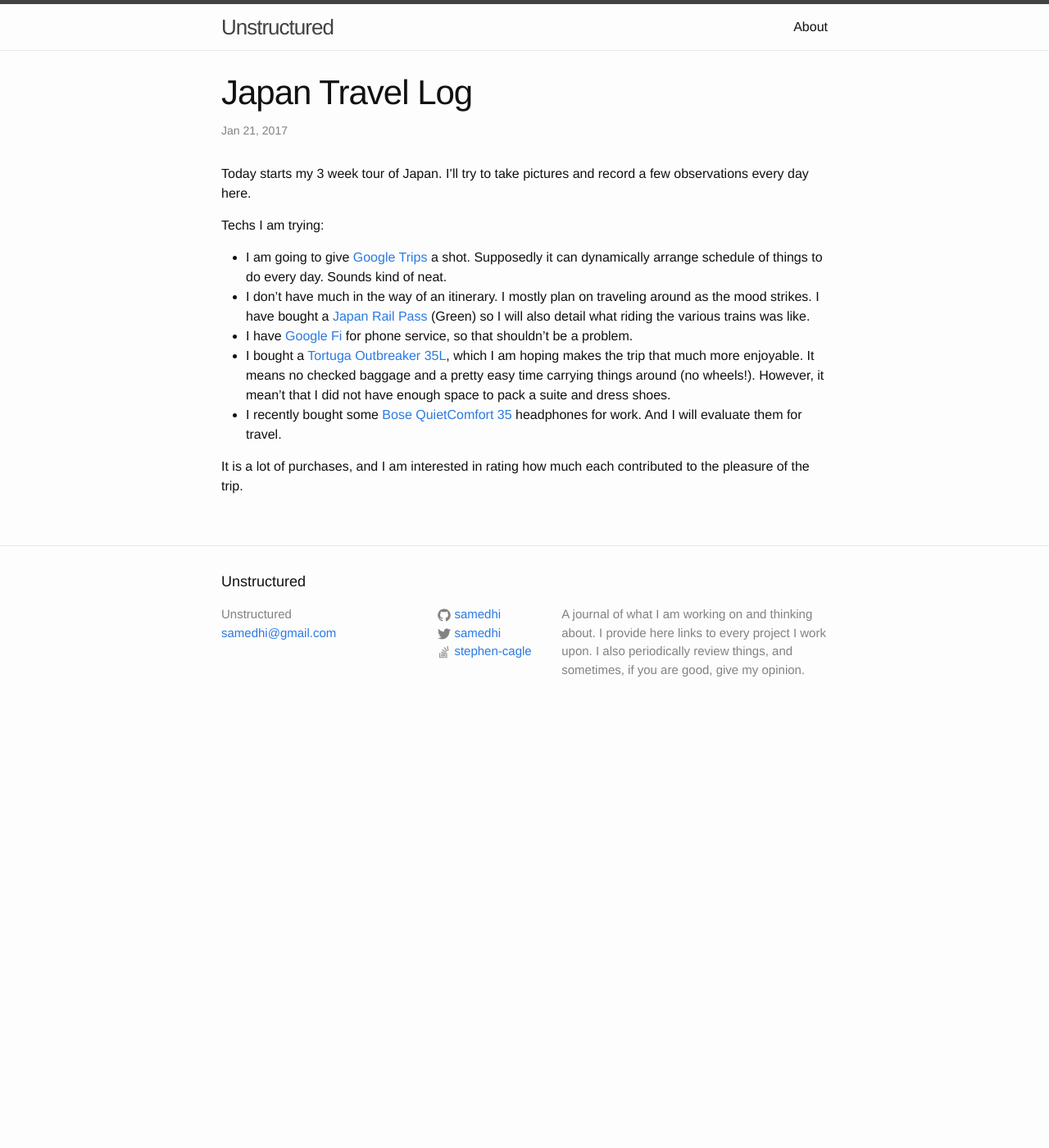
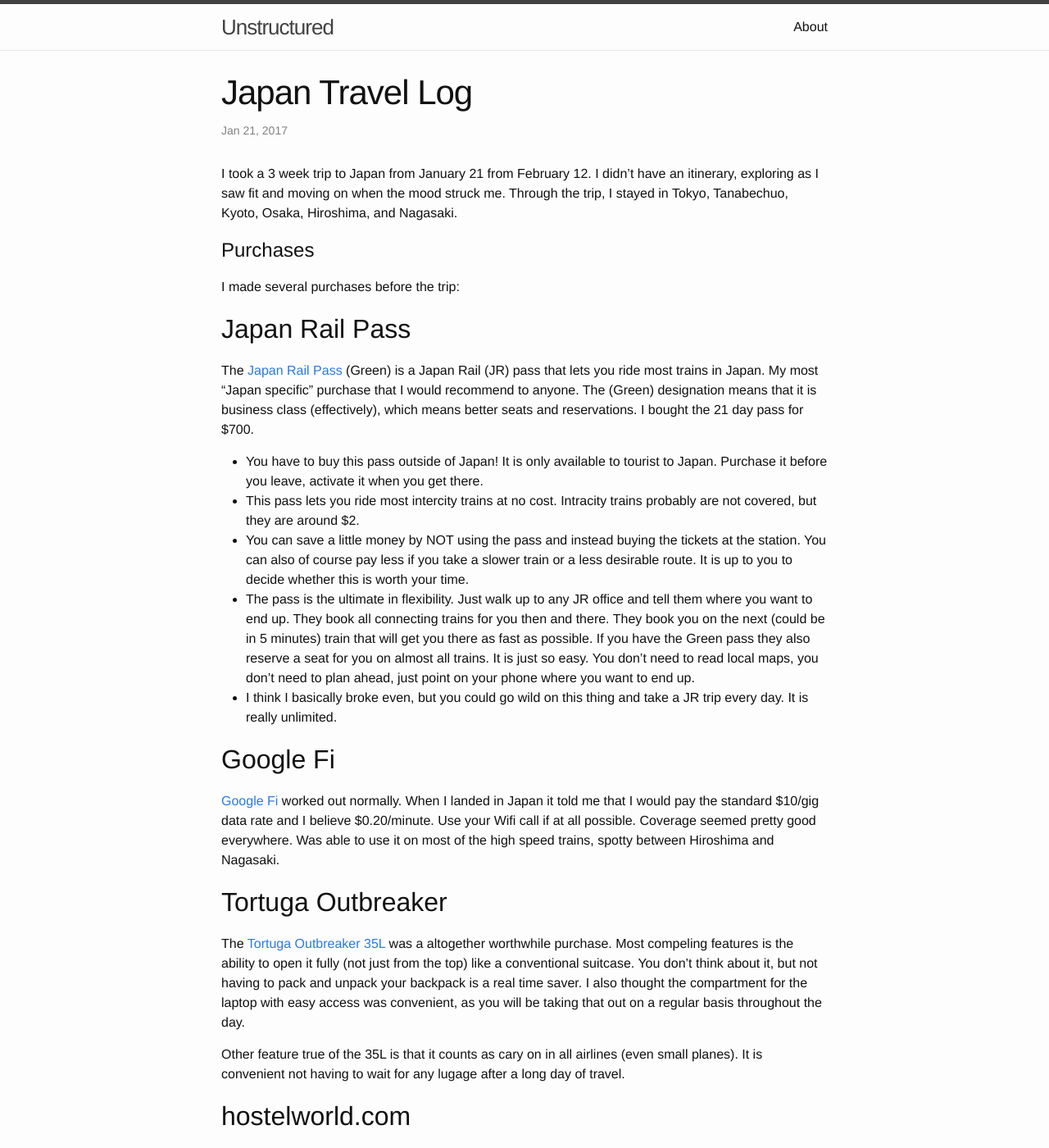
Before and after one commit to samedhi/samedhi.github.io, a Jekyll site: the page built from _posts/2017-01-21-japan-travel-log.md, in a window 1280 px wide and 1400 px high. Shown: the whole window at 82% size. Built offline with Jekyll 4.4.1, drawn with Linux system fonts in a browser that asks for light colours; comment, search, counter and statistics services are not loaded; some of the changed text lies outside the part shown.

Commit message:
Add Japan text

```diff
--- a/_posts/2017-01-21-japan-travel-log.md
+++ b/_posts/2017-01-21-japan-travel-log.md
@@ -3,13 +3,38 @@
 categories: [travel, vacation]
 ---
 
-Today starts my 3 week tour of Japan. I'll try to take pictures and record a few observations every day here.
+I took a 3 week trip to Japan from January 21 from February 12. I didn't have an itinerary, exploring as I saw fit and moving on when the mood struck me. Through the trip, I stayed in Tokyo, Tanabechuo, Kyoto, Osaka, Hiroshima, and Nagasaki.
 
-Techs I am trying:
-* I am going to give [Google Trips](https://get.google.com/trips/) a shot. Supposedly it can dynamically arrange schedule of things to do every day. Sounds kind of neat.
-* I don't have much in the way of an itinerary. I mostly plan on traveling around as the mood strikes. I have bought a [Japan Rail Pass](http://www.japanrailpass.net/en/) (Green) so I will also detail what riding the various trains was like.
-* I have [Google Fi](https://fi.google.com/account) for phone service, so that shouldn't be a problem.
-* I bought a [Tortuga Outbreaker 35L](http://www.tortugabackpacks.com/products/outbreaker-travel-backpack?variant=26900597257), which I am hoping makes the trip that much more enjoyable. It means no checked baggage and a pretty easy time carrying things around (no wheels!). However, it mean't that I did not have enough space to pack a suite and dress shoes.
-* I recently bought some [Bose QuietComfort 35](https://www.amazon.com/gp/product/B01E3SNO1G/ref=od_aui_detailpages00?ie=UTF8&psc=1) headphones for work. And I will evaluate them for travel.
 
-It is a lot of purchases, and I am interested in rating how much each contributed to the pleasure of the trip.
+# Purchases
+
+I made several purchases before the trip:
+
+## Japan Rail Pass
+The [Japan Rail Pass](http://www.japanrailpass.net/en/) (Green) is a Japan Rail (JR) pass that lets you ride most trains in Japan. My most "Japan specific" purchase that I would recommend to anyone.  The (Green) designation means that it is business class (effectively), which means better seats and reservations. I bought the 21 day pass for $700.
+
+* You have to buy this pass outside of Japan! It is only available to tourist to Japan. Purchase it before you leave, activate it when you get there.
+* This pass lets you ride most intercity trains at no cost. Intracity trains probably are not covered, but they are around $2.
+* You can save a little money by NOT using the pass and instead buying the tickets at the station. You can also of course pay less if you take a slower train or a less desirable route. It is up to you to decide whether this is worth your time.
+* The pass is the ultimate in flexibility. Just walk up to any JR office and tell them where you want to end up. They book all connecting trains for you then and there. They book you on the next (could be in 5 minutes) train that will get you there as fast as possible. If you have the Green pass they also reserve a seat for you on almost all trains. It is just so easy. You don't need to read local maps, you don't need to plan ahead, just point on your phone where you want to end up.
+* I think I basically broke even, but you could go wild on this thing and take a JR trip every day. It is really unlimited.
+
+## Google Fi
+[Google Fi](https://fi.google.com/account) worked out normally. When I landed in Japan it told me that I would pay the standard $10/gig data rate and I believe $0.20/minute. Use your Wifi call if at all possible. Coverage seemed pretty good everywhere. Was able to use it on most of the high speed trains, spotty between Hiroshima and Nagasaki.
+
+## Tortuga Outbreaker
+The [Tortuga Outbreaker 35L](http://www.tortugabackpacks.com/products/outbreaker-travel-backpack?variant=26900597257) was a altogether worthwhile purchase. Most compeling features is the ability to open it fully (not just from the top) like a conventional suitcase. You don't think about it, but not having to pack and unpack your backpack is a real time saver. I also thought the compartment for the laptop with easy access was convenient, as you will be taking that out on a regular basis throughout the day.
+
+Other feature true of the 35L is that it counts as cary on in all airlines (even small planes). It is convenient not having to wait for any lugage after a long day of travel.
+
+## hostelworld.com
+I used [hostelworld.com](http://www.hostelworld.com). Easy to use website. Clean interface. I would book my next hostel 5 days before actually arriving. Never had a single issue. They take I think like 10% as deposit on booking, you then pay the rest upon arrival at the hostel.
+
+## Bose QuietComfort 35
+I recently bought some [Bose QuietComfort 35](https://www.amazon.com/gp/product/B01E3SNO1G/ref=od_aui_detailpages00?ie=UTF8&psc=1) headphones for work. This is my best product purchase of 2016. They made air travel more pleasant (shut that baby up!). They made watching the landscape flow by on the trains more moody. They gave me a slight taste of home when I am feeling a bit lonely. Seriously. Great. Headphones.
+
+And now, without further ado, I present... a silly number of pictures:
+
+* <a href="https://goo.gl/photos/fdDnUnDoavoA3hsy5">Week 1 in Japan</a>
+* <a href="https://goo.gl/photos/zrNuvykfDY7UHvfJ6">Week 2 in Japan</a>
+* <a href="https://goo.gl/photos/tuE7sXueUj56cHJF9">Week 3 in Japan</a>
```
